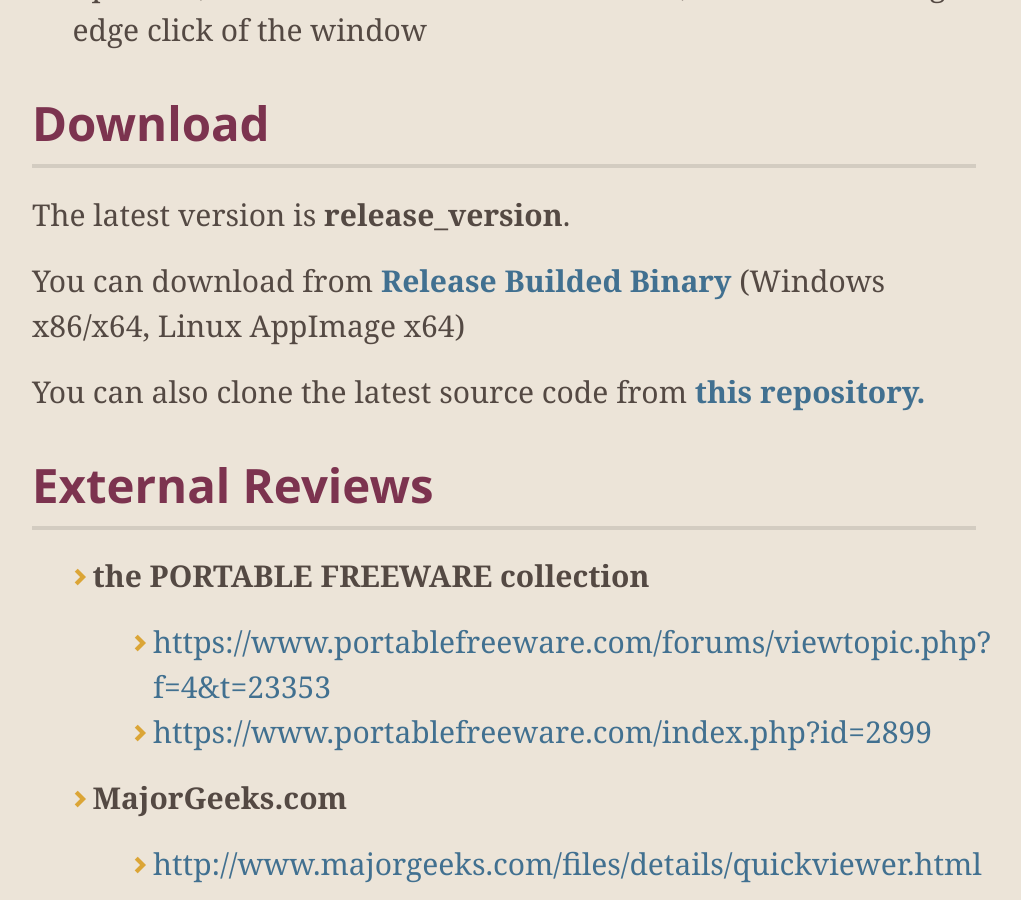
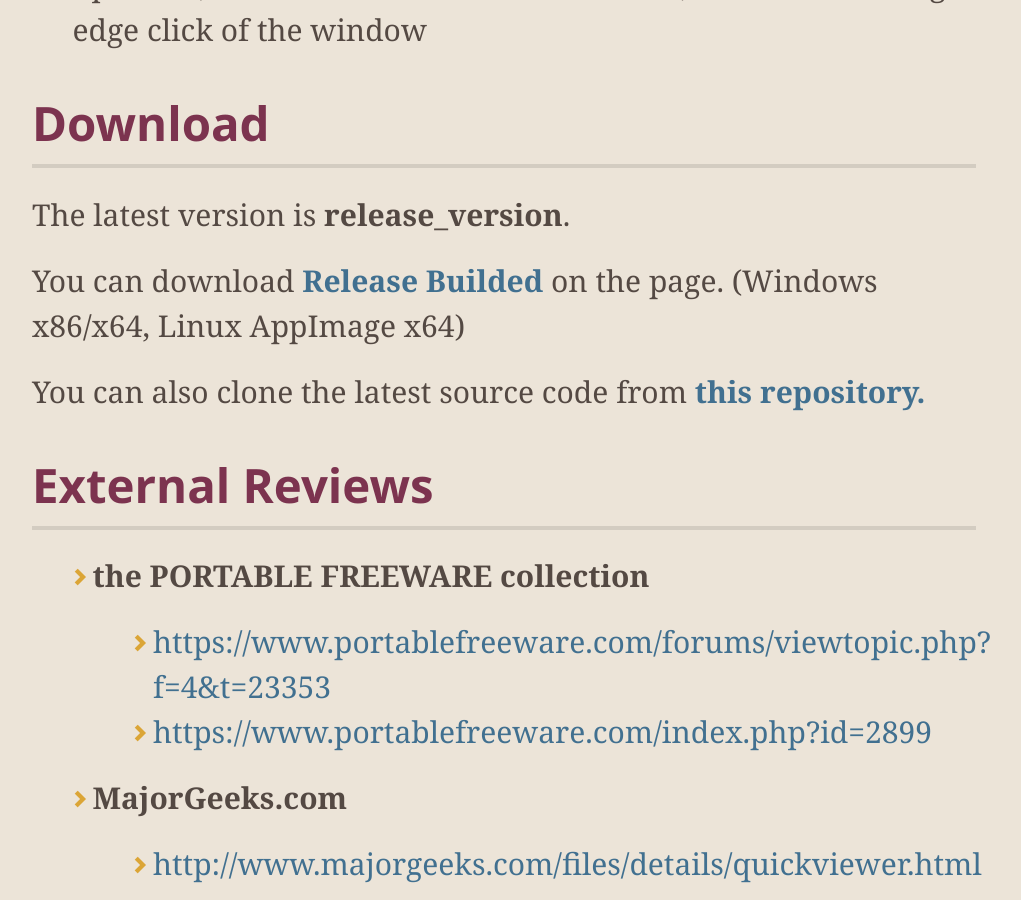
Before and after one commit to kanryu/quickviewer, a Jekyll site: the page built from docs/index.md, in a window 1280 px wide and 900 px high, scrolled down 2351 px. Shown: the whole window, without its empty margins (136-1157 px from the left). Built offline with Jekyll 4.4.1, drawn with Linux system fonts in a browser that asks for light colours; nearby versions of some CDN libraries; comment, search, counter and statistics services are not loaded; our own code applies the rules of GitHub Pages for plain Markdown files.

Commit message:
Update index.md

```diff
--- a/docs/index.md
+++ b/docs/index.md
@@ -48,7 +48,7 @@ You can browse images with much smoother response than ever before.
 
 The latest version is **release_version**.
 
-You can download from **[Release Builded Binary](https://github.com/kanryu/quickviewer/releases)** (Windows x86/x64, Linux AppImage x64)
+You can download **[Release Builded](https://github.com/kanryu/quickviewer/releases)** on the page. (Windows x86/x64, Linux AppImage x64)
 
 You can also clone the latest source code from **[this repository.](https://github.com/kanryu/quickviewer)**
 
```
